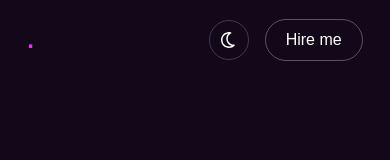
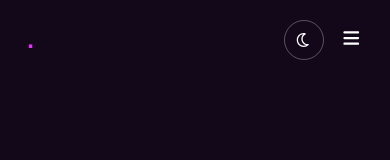
Before and after one commit to yaminphyu/yaminportfolio, a Next.js app: page / in a window 390 px wide. Shown: the top 160 px of the page. Built offline with nearby package versions, Linux system fonts and the light colour scheme.

Commit message:
added the mobile side bar

```diff
--- a/components/AboutMe.tsx
+++ b/components/AboutMe.tsx
@@ -9,6 +9,7 @@ export default function AboutMe() {
     <SectionWrapper
       miniHeaderText="Introduction"
       headerText="About me"
+      sectionId="aboutme"
     >
       <div className='flex flex-col lg:flex-row justify-center lg:justify-between xl:justify-center items-center lg:items-start w-full h-full gap-16 lg:gap-0'>
         <div className="relative inline-block w-[38%] lg:w-[38%] xl:w-[38%]">
--- a/components/Button.tsx
+++ b/components/Button.tsx
@@ -2,12 +2,18 @@ import React from 'react'
 
 interface ButtonProps {
   children: React.ReactNode;
+  cusCss?: string;
 }
 export default function Button({
-  children
+  children,
+  cusCss
 }: ButtonProps) {
   return (
-    <button className='px-6 py-3 rounded-full border border-white/30 text-white font-semibold text-sm md:text-base text-center hover:hover:bg-[#11072f]'>
+    <button
+      className={`
+        px-6 py-3 rounded-full border border-white/30 text-white font-semibold text-sm md:text-base text-center hover:hover:bg-[#11072f]
+        ${cusCss}
+      `}>
       {children}
     </button>
   )
--- a/components/ConactWithMe.tsx
+++ b/components/ConactWithMe.tsx
@@ -9,6 +9,7 @@ export default function ConactWithMe() {
     <SectionWrapper
       miniHeaderText="Connect with me"
       headerText="Get in touch"
+      sectionId="contactme"
     >
       <div className='w-full md:w-[70%] lg:w-[50%] h-full flex flex-col items-center justify-center gap-12'>
         <span className='text-center text-white text-sm md:text-base'>I'd love to hear from you! If you have any questions, comments or feedback, please use the form below.</span>
--- a/components/Header.tsx
+++ b/components/Header.tsx
@@ -3,6 +3,9 @@ import { NAV_LIST, THEME } from '@/config';
 import { faMoon } from '@fortawesome/free-regular-svg-icons';
 import { FontAwesomeIcon } from '@fortawesome/react-fontawesome';
 import Link from 'next/link';
+import { faBars } from '@fortawesome/free-solid-svg-icons';
+import Button from './Button';
+import { useSidebarToggle } from '@/context/SidebarToggleContext';
 
 interface LogoProps {
   isFooter?: boolean;
@@ -40,24 +43,43 @@ const NavBarItem = () => {
   );
 };
 
-const HireMe = () => {
+const HireMe = ({
+  toggleSidebar,
+}: {
+  toggleSidebar: () => void;
+}) => {
   return (
     <div className="flex items-center gap-4">
-      <button
-        className="w-10 h-10 flex items-center justify-center rounded-full border border-white/20 text-white cursor-pointer"
-        aria-label="Toggle theme"
-      >
+      <Button cusCss='w-10 h-10 !p-0 flex items-center justify-center'>
         <FontAwesomeIcon icon={faMoon} />
-      </button>
-
-      <button className="px-5 py-2 rounded-full border border-white/30 text-white hover:bg-white/10 transition cursor-pointer">
+      </Button>
+      <Button cusCss='hidden md:flex'>
         Hire me
-      </button>
+      </Button>
+      <MobileSidebarToggle toggleSidebar={toggleSidebar} />
     </div>
   );
 };
 
+const MobileSidebarToggle = ({
+  toggleSidebar,
+}: {
+  toggleSidebar: () => void;
+}) => {
+  return (
+    <div className="md:hidden">
+      <FontAwesomeIcon
+        icon={faBars}
+        className="text-white text-lg cursor-pointer"
+        onClick={toggleSidebar}
+      />
+    </div>
+  );
+}
+
 export default function Header() {
+  const { toggleSidebar } = useSidebarToggle();
+
   const [scrolled, setScrolled] = useState(false);
 
   useEffect(() => {
@@ -85,7 +107,7 @@ export default function Header() {
       <div className="max-w-[86%] w-full h-full flex items-center justify-between">
         <Logo />
         <NavBarItem />
-        <HireMe />
+        <HireMe toggleSidebar={toggleSidebar} />
       </div>
     </header>
   )
--- a/components/Layout.tsx
+++ b/components/Layout.tsx
@@ -1,5 +1,6 @@
 import React from 'react';
 import Header from './Header';
+import MobileSidebar from './MobileSidebar';
 
 type LayoutProps = {
   children: React.ReactNode;
@@ -9,6 +10,7 @@ export default function Layout({ children }: LayoutProps) {
   return (
     <div className="w-full min-h-[100vmh] flex flex-col bg-[#130819] pb-10">
       <Header />
+      <MobileSidebar />
 
       <main className="w-full flex flex-col justify-center items-center pt-20 overflow-x-hidden gap-20">
         {children}
--- /dev/null
+++ b/components/MobileSidebar.tsx
@@ -0,0 +1,42 @@
+import React from 'react'
+import { useSidebarToggle } from '@/context/SidebarToggleContext';
+import { FontAwesomeIcon } from '@fortawesome/react-fontawesome';
+import { faXmark } from '@fortawesome/free-solid-svg-icons';
+import { NAV_LIST } from '@/config';
+import Link from 'next/link';
+
+export default function MobileSidebar() {
+  const { isOpen, closeSidebar } = useSidebarToggle();
+
+  if (!isOpen) return;
+
+  return (
+    <aside className="fixed inset-0 bg-black/50 backdrop-blur-sm z-50">
+      <div className="fixed top-0 right-0 w-64 h-full bg-[#1e0e2f] shadow-lg p-6 flex flex-col">
+
+        <div className="flex justify-end">
+          <FontAwesomeIcon
+            icon={faXmark}
+            className="text-white text-xl cursor-pointer"
+            onClick={closeSidebar}
+          />
+        </div>
+
+        <ul className="flex flex-col gap-4 mt-6">
+          {NAV_LIST.map((nav, index) => (
+            <li key={index}>
+              <Link
+                href={nav.href}
+                className="text-white hover:text-white/80 transition"
+                onClick={closeSidebar}
+              >
+                {nav.name}
+              </Link>
+            </li>
+          ))}
+        </ul>
+
+      </div>
+    </aside>
+  )
+}
--- a/components/SectionWrapper.tsx
+++ b/components/SectionWrapper.tsx
@@ -4,15 +4,20 @@ interface SectionWrapperProps {
   children: React.ReactNode;
   miniHeaderText: string;
   headerText: string;
+  sectionId: string;
 }
 
 export default function SectionWrapper({
   children,
   miniHeaderText,
-  headerText
+  headerText,
+  sectionId,
 }: SectionWrapperProps) {
   return (
-    <section className="relative max-w-[86%] md:max-w-[78%] w-full min-h-[calc(100vh-80px)] flex flex-col items-center justify-center gap-5 md:p-5">
+    <section
+      className="relative max-w-[86%] md:max-w-[78%] w-full min-h-[calc(100vh-80px)] flex flex-col items-center justify-center gap-5 md:p-5"
+      id={sectionId}
+    >
       <h3 className='text-base md:text-xl text-white'>{miniHeaderText}</h3>
       <h2 className="text-2xl md:text-4xl font-semibold mb-4 text-white">{headerText}</h2>
       {children}
--- a/components/WorkExperiences.tsx
+++ b/components/WorkExperiences.tsx
@@ -9,6 +9,7 @@ export default function WorkExperiences() {
     <SectionWrapper
       miniHeaderText="My portfolio"
       headerText="My work experiences"
+      sectionId="workexperiences"
     >
       <span className='text-sm md:text-base text-center text-white'>Welcome to my web development portfolio! Explore a collection of projects showcasing my expertise in front-end development.</span>
       <div className="w-full lg:p-4 grid grid-cols-1 md:grid-cols-2 lg:grid-cols-4 gap-4">
--- /dev/null
+++ b/context/SidebarToggleContext.tsx
@@ -0,0 +1,53 @@
+import { createContext, useContext, useState, ReactNode, useEffect } from 'react';
+
+type SidebarToggleContextType = {
+  isOpen: boolean;
+  openSidebar: () => void;
+  closeSidebar: () => void;
+  toggleSidebar: () => void;
+};
+
+const SidebarToggleContext = createContext<SidebarToggleContextType | undefined>(
+  undefined
+);
+
+export const SidebarToggleProvider = ({ children }: { children: ReactNode }) => {
+  const [isOpen, setIsOpen] = useState(false);
+
+  const openSidebar = () => setIsOpen(true);
+  const closeSidebar = () => setIsOpen(false);
+  const toggleSidebar = () => setIsOpen(prev => !prev);
+
+  useEffect(() => {
+    if (!isOpen) {
+      document.body.style.overflow = '';
+      return;
+    }
+
+    document.body.style.overflow = 'hidden';
+
+    return () => {
+      document.body.style.overflow = '';
+    };
+  }, [isOpen]);
+
+  return (
+    <SidebarToggleContext.Provider
+      value={{ isOpen, openSidebar, closeSidebar, toggleSidebar }}
+    >
+      {children}
+    </SidebarToggleContext.Provider>
+  );
+};
+
+export const useSidebarToggle = () => {
+  const context = useContext(SidebarToggleContext);
+
+  if (!context) {
+    throw new Error(
+      'useSidebarToggle must be used within a SidebarToggleProvider'
+    );
+  }
+
+  return context;
+};
--- a/pages/_app.tsx
+++ b/pages/_app.tsx
@@ -1,11 +1,14 @@
 import Layout from "@/components/Layout";
+import { SidebarToggleProvider } from "@/context/SidebarToggleContext";
 import "@/styles/globals.css";
 import type { AppProps } from "next/app";
 
 export default function App({ Component, pageProps }: AppProps) {
   return (
-    <Layout>
-      <Component {...pageProps} />
-    </Layout>
+    <SidebarToggleProvider>
+      <Layout>
+        <Component {...pageProps} />
+      </Layout>
+    </SidebarToggleProvider>
   );
 }
```
